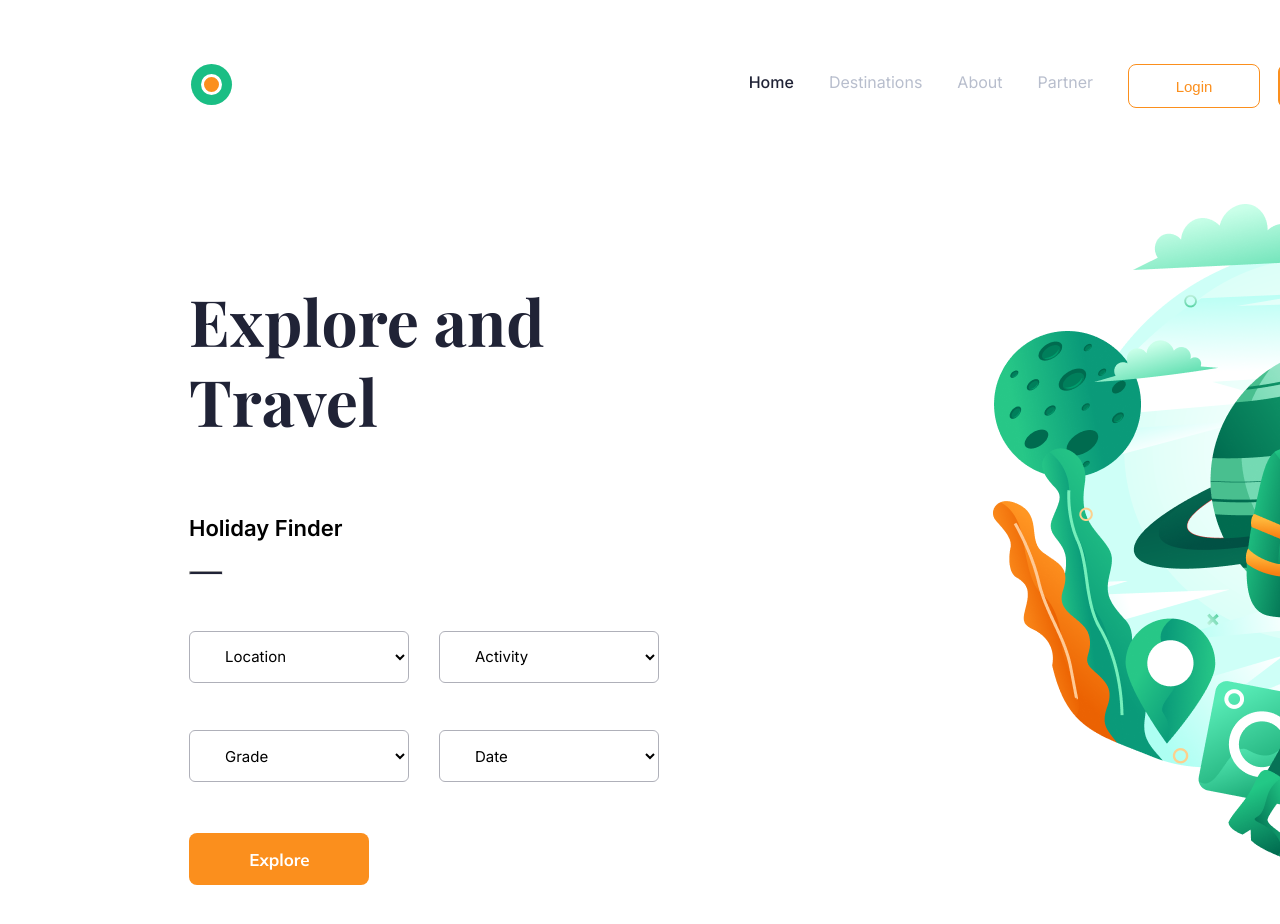
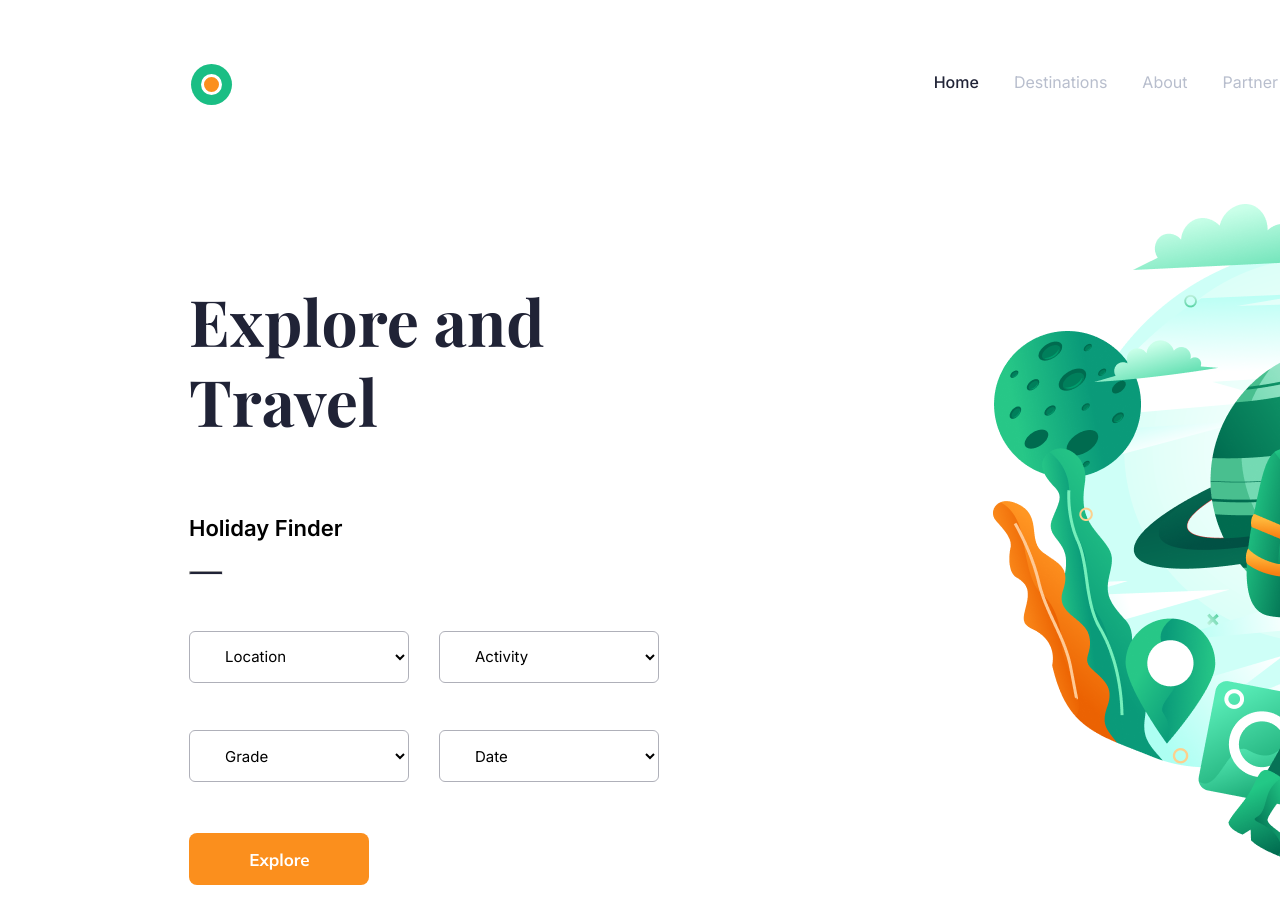
Before and after one commit to eynlanzer/thousand-sunny, a React (Create React App) app: page / in a window 1280 px wide. Shown: the top 924 px of the page. Built offline with nearby package versions, Linux system fonts and the light colour scheme.

Commit message:
header width reviewed

```diff
--- a/src/scss/_header.scss
+++ b/src/scss/_header.scss
@@ -8,7 +8,7 @@
   align-items: center;
   justify-content: space-between;
   margin: 35px 105px 0 80px;
-  width: 1415px;
+  width: 1600px;
 
   &__btn{
     display: flex;
```
